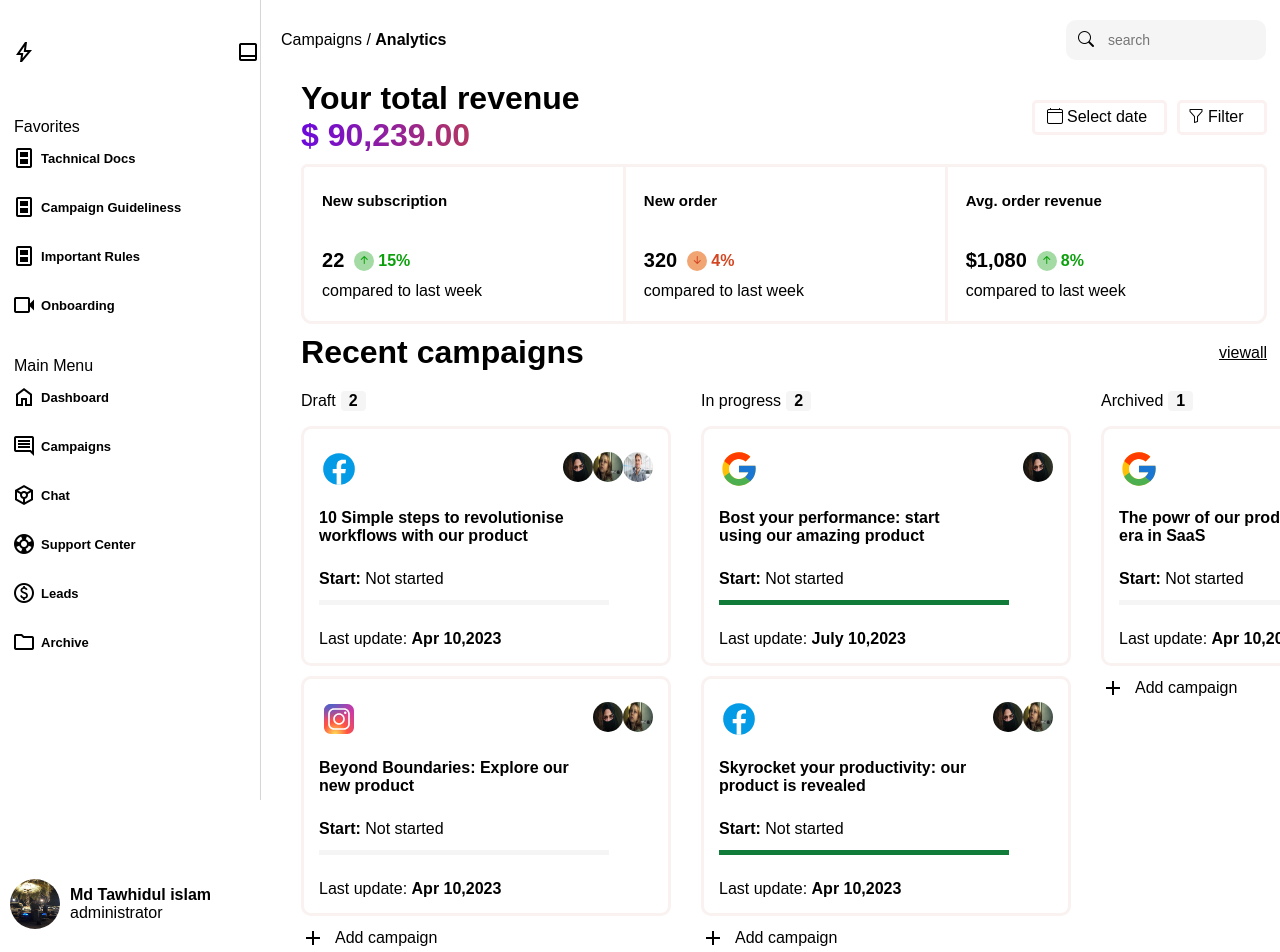
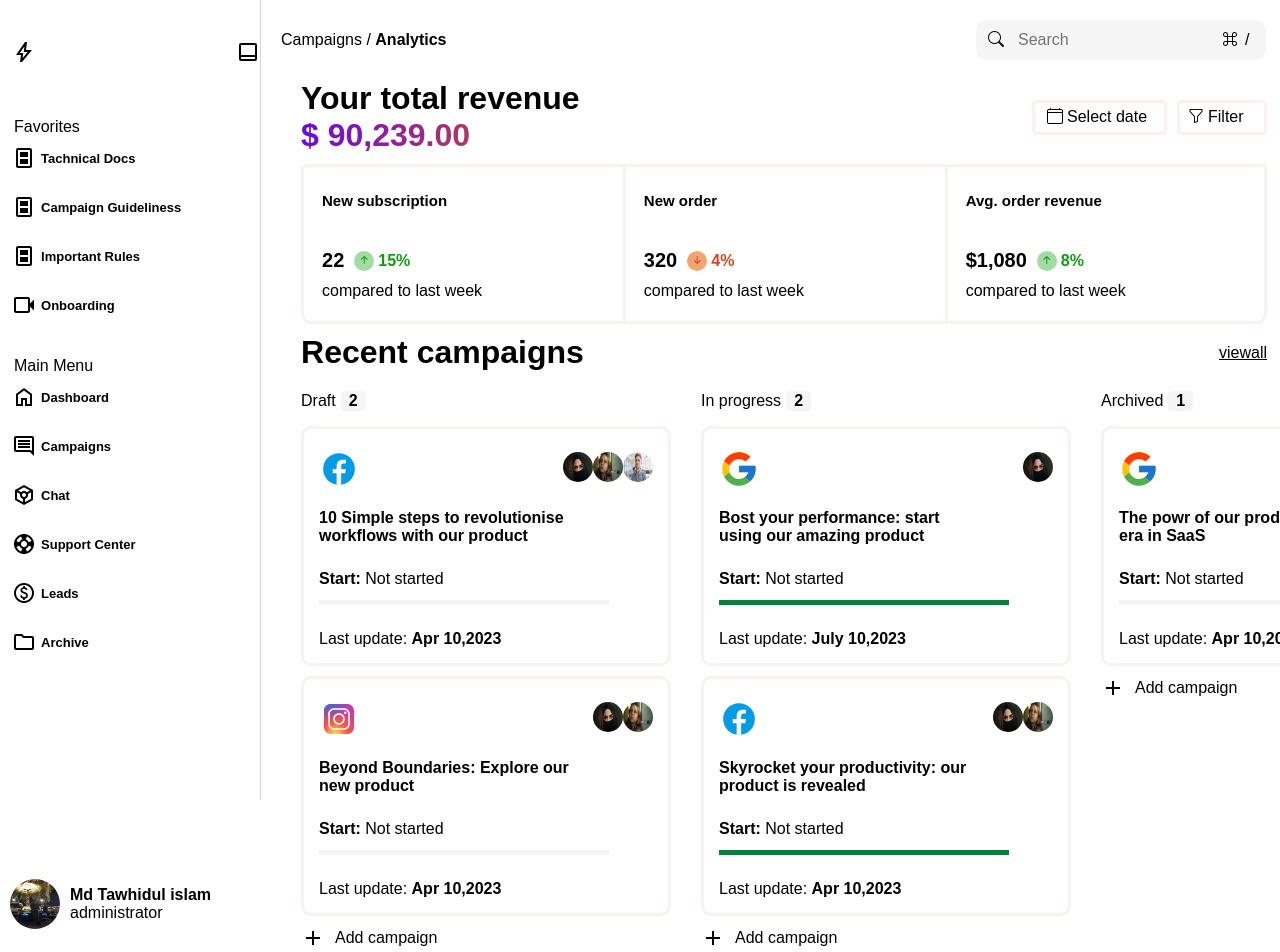
Before and after one commit to Tawhidul54/form, a plain HTML site: page page/dashbeord.html in a window 1280 px wide. Shown: the top 952 px of the page. Drawn offline with nearby package versions, Linux system fonts and the light colour scheme; a web font is replaced by a local one.

Commit message:
fix: search item fix

```diff
--- a/page/dashbeord.html
+++ b/page/dashbeord.html
@@ -117,7 +117,8 @@
 
           <div class="search-bar-item">
             <div class="search-bar"><span class="bi bi-search"></span>
-              <input type="search" name="search" id="search" placeholder="search" />
+              <input type="text" placeholder="Search">
+              <div class="search-bar-icon"><span class="bi bi-command"></span> <p>/</p></div>
             </div>
             <div class="notification"><span class="bi bi-bell"></span></div>
           </div>
--- a/page/style.css
+++ b/page/style.css
@@ -131,7 +131,7 @@ margin-bottom: 10px;
     gap: 15px;
 }
 .search-bar{
-    width: 200px;
+    width: 290px;
     height: 40px;
     border-radius: 10px;
     padding-left: 12px;
@@ -140,14 +140,21 @@ margin-bottom: 10px;
     align-items: center;
 }
 
+
+.search-bar-icon{
+    display: flex;
+    align-items: center;
+    gap: 7px;
+    padding-left: 18px;
+}
 input{
     width: 200px;
     height: 30px;
     border: none;
     outline: none;
     background-color: transparent;
-    padding-left: 14px;
-    font-size: 14px;
+    padding-left:14px;
+    font-size: 16px;
 }
 
 
@@ -582,9 +589,9 @@ img{
     margin-bottom: 20px;
 }
 .meat-img{
-    width: 40px;
-    height: 40px;
-    border-radius: 50px;
+    width: 45px;
+    height: 45px;
+    border-radius: 50%;
     cursor: pointer;
 }
 
```
